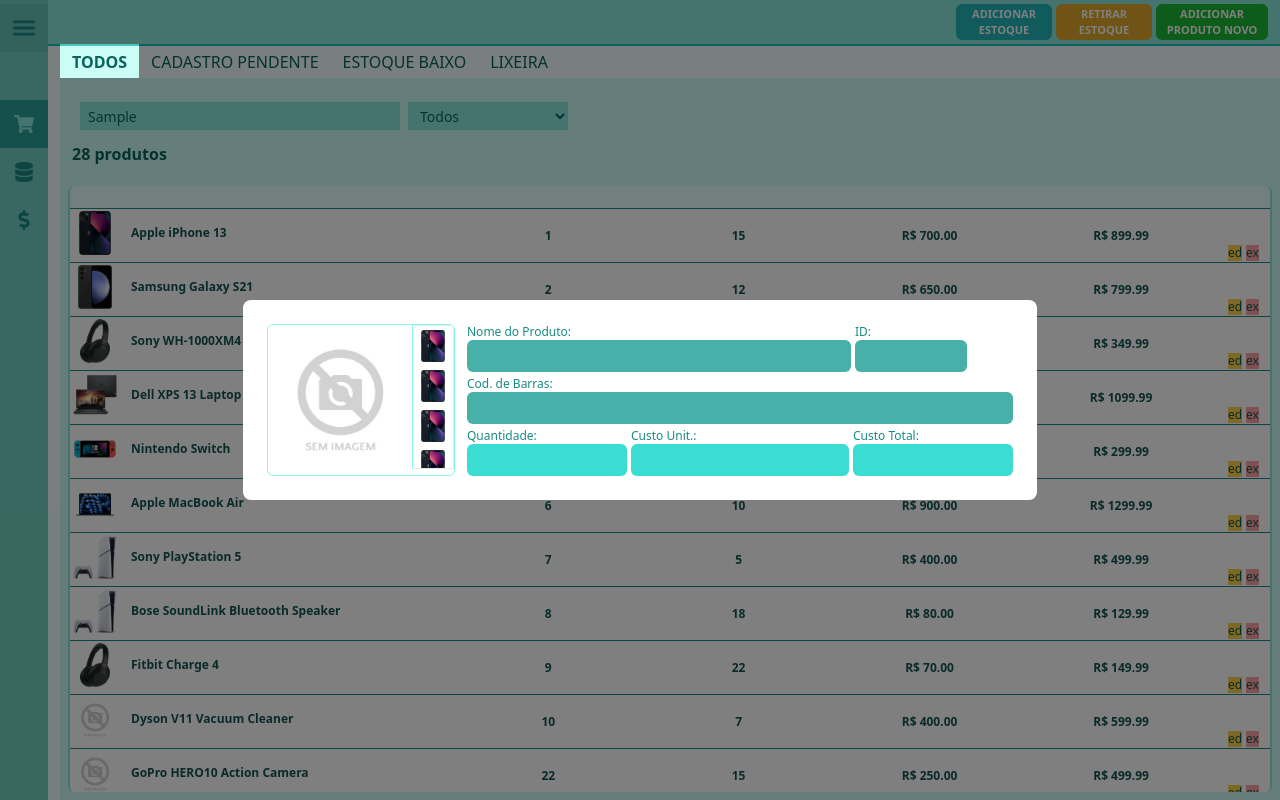
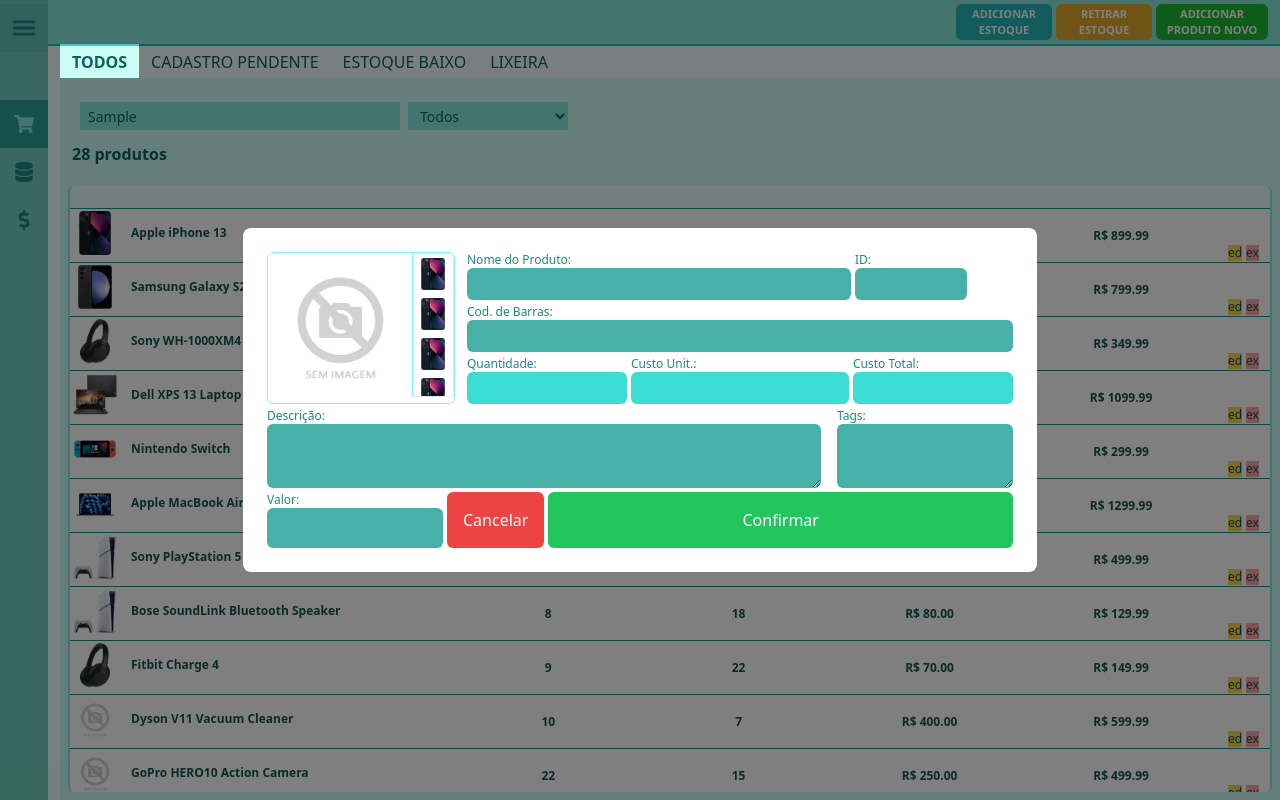
Before and after one commit to zennon-sml/xicas-paper-pdv, a Next.js app: page /pages/stock in a window 1280 px wide. Both pictures are taken after typing "Sample" into the empty fields and a click on the button "ADICIONAR PRODUTO NOVO". Built offline with nearby package versions, Linux system fonts and the light colour scheme.

Commit message:
update modal item stock

```diff
--- a/components/StockScreen/ModalItemScreen/index.tsx
+++ b/components/StockScreen/ModalItemScreen/index.tsx
@@ -27,7 +27,7 @@
                         bg-white rounded-lg p-6 gap-4 w-auto
                         flex justify-between"
                     >
-
+                        <div className="flex flex-col gap-1">
                             <div className="flex gap-3">
                                 <div className="flex border border-[#81f7ef] rounded-md overflow-hidden">
                                     <div className="flex bg-white h-36 overflow-hidden">
@@ -99,6 +99,49 @@
                                     </div>
                                 </div>
                             </div>
+                            <div className="flex gap-1 justify-between">
+                                <div className="flex flex-col">
+                                    <label className='text-xs text-[#198A83]'>Descrição:</label>
+                                    <textarea
+                                    className='flex min-w-[554px] h-16 p-2 bg-[#46b0a9] text-white  rounded-md text-sm'
+                                    />
+                                </div>
+                                <div className="flex flex-col">
+                                    <label className='text-xs text-[#198A83]'>Tags:</label>
+                                    <textarea
+                                    className='h-16 max-w-44 p-2 bg-[#46b0a9] text-white  rounded-md text-sm'
+                                    />
+                                </div>
+                            </div>
+                            <div className="flex gap-1 ">
+                                <div className="flex flex-col">
+                                    <label className='text-xs text-[#198A83]'>Valor:</label>
+                                    <input
+                                    min={0}
+                                    type="number"
+                                    className='h-10 max-w-44 p-2 bg-[#46b0a9] text-white  rounded-md text-sm'
+                                    />
+                                </div>
+
+                                <button
+                                onClick={closeModal} // Fecha o modal
+                                className="bg-red-500 text-white py-2 px-4 rounded-md"
+                                >
+                                    Cancelar
+                                </button>
+
+                                <button
+                                    onClick={() => {
+                                    closeModal();
+                                    alert("Produto cadastrado co sucesso!"); // Exemplo de ação final
+                                    }}
+                                    className="bg-green-500 text-white py-2 px-4 rounded-md w-full"
+                                >
+                                    Confirmar
+                                </button>
+
+                            </div>
+                        </div>
                     </div>
                 </div>
             )}
```
Lines whose indentation alone changed are shown as unchanged.
